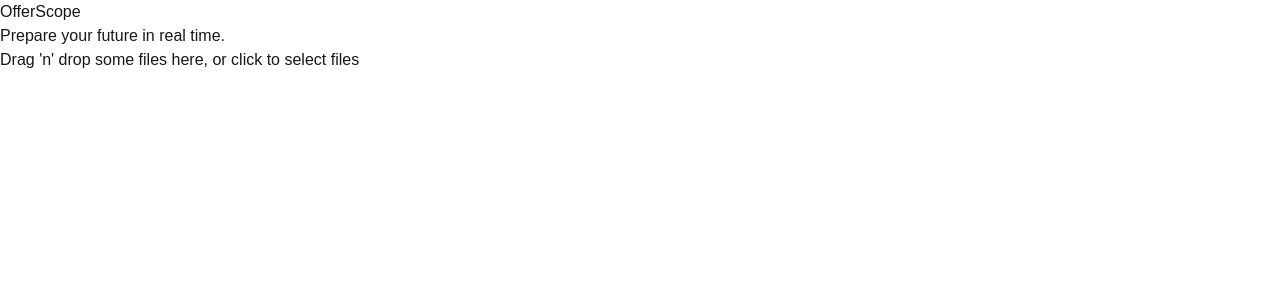
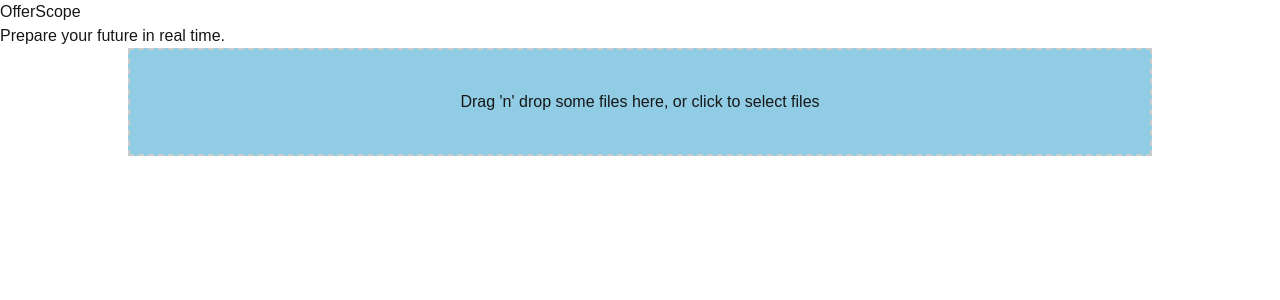
Before and after one commit to discreett/OfferScope, a Next.js app: page / in a window 1280 px wide. Shown: the top 300 px of the page. Built offline with nearby package versions, Linux system fonts and the light colour scheme.

Commit message:
Image preview

```diff
--- a/components/Dropzone.tsx
+++ b/components/Dropzone.tsx
@@ -1,15 +1,29 @@
 'use client'
-import React, {useCallback} from 'react'
+import React, {useCallback, useState} from 'react'
 import {useDropzone} from 'react-dropzone'
+import styles from '@/styles/dropzone.module.css'
 
 function MyDropzone() {
+    const [files, setFiles] = useState([]);
     const onDrop = useCallback(acceptedFiles => {
-    console.log(acceptedFiles);
+        if (acceptedFiles?.length) {
+            setFiles(previousFiles => [
+                ...previousFiles,
+                ...acceptedFiles.map(file =>
+                    Object.assign(file, {preview: URL.createObjectURL(file)})
+                )
+            ]);
+        }
     }, [])
     const {getRootProps, getInputProps, isDragActive} = useDropzone({onDrop})
 
     return (
-    <div {...getRootProps()}>
+        <form>
+            <div {...getRootProps(
+                {
+                    className: styles.container
+                }
+            )}>
         <input {...getInputProps()} />
         {
             isDragActive ?
@@ -17,6 +31,16 @@
             <p>Drag 'n' drop some files here, or click to select files</p>
         }
         </div>
+
+        <ul>
+            {files.map(file => (
+                <li key={file.name}>
+                    <img src={file.preview} alt={file.name} width={100} height={100} />
+                    <p>{file.name}</p>
+                </li>
+            ))}
+        </ul>
+        </form>
     )
     }
 
--- /dev/null
+++ b/styles/dropzone.module.css
@@ -0,0 +1,8 @@
+.container {
+    border: 2px dashed #ccc;
+    padding: 40px;
+    text-align: center;
+    background-color: #91cce5;
+    width: 80%;
+    margin: 0 auto;
+}
```
Lines whose indentation alone changed are shown as unchanged.
